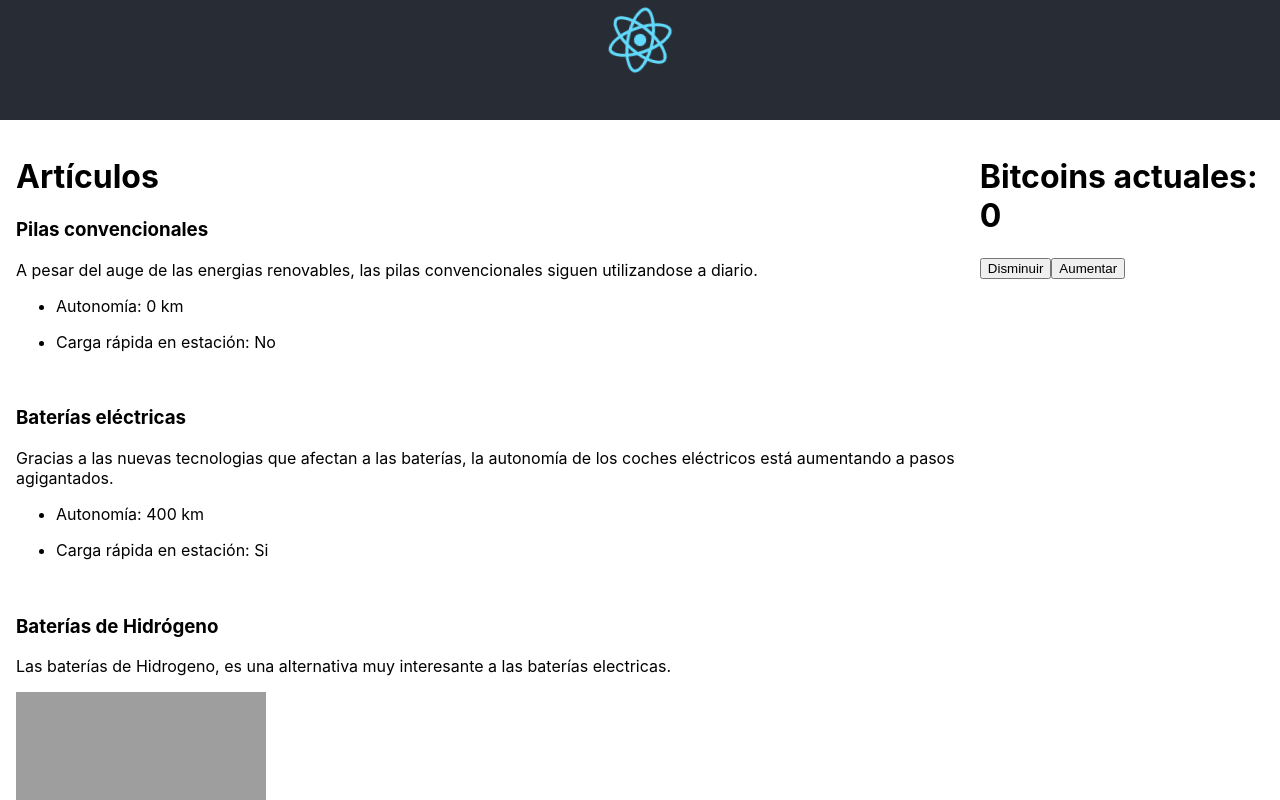
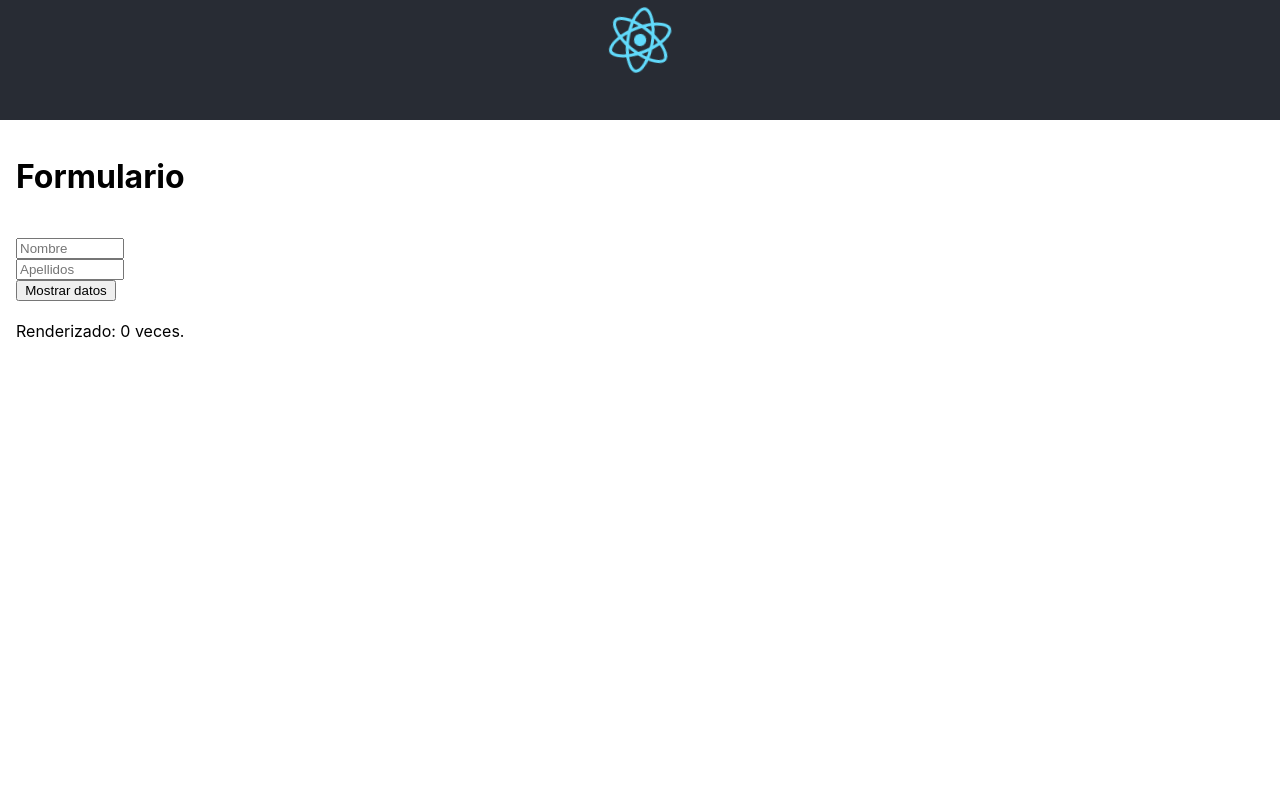
Before and after one commit to itnas89/curso, a React (Create React App) app: page / in a window 1280 px wide. Shown: the top 800 px of the page. Built offline with nearby package versions, Linux system fonts and the light colour scheme; grey boxes are pictures that could not be loaded.

Commit message:
Eventos parte 1

```diff
--- a/src/App.css
+++ b/src/App.css
@@ -10,7 +10,11 @@
 .App-content {
   padding: 2vh;
   display: flex;
-  flex-direction: row;
+  flex-direction: column;
+}
+
+.App-content button, .App-content input {
+  width: 100px
 }
 
 @media (prefers-reduced-motion: no-preference) {
--- a/src/App.jsx
+++ b/src/App.jsx
@@ -1,17 +1,40 @@
+import React, {useState, useEffect, useRef} from 'react'
+
 import logo from './logo.svg'
 import './App.css'
-import Articulo from './Components/Articulo'
-import Bitcoin from './Components/Bitcoin'
 
 function App() {
+  const nombreRef = React.createRef()
+  const apellidosRef = React.createRef()
+
+  const contadorRef = useRef(0)
+
+  const [nombre, setNombre] = useState('')
+  const [apellidos, setApellidos] = useState('')
+  const [resultado, setResultado] = useState('')
+
+  const manejarPulsacion = (event) => {
+    //setResultado(`${nombreRef.current.value} ${apellidosRef.current.value}`)
+    setResultado(Math.random() + "")
+  }
+
+  useEffect(() => {
+    contadorRef.current = contadorRef.current + 1
+  }, [resultado])
   return (
     <div className="App">
       <header className="App-header">
         <img src={logo} className="App-logo" alt="logo" />
       </header>
       <div className="App-content">
-        <Articulo />
-        <Bitcoin />
+        <h1>Formulario</h1><br/>
+        <input type="text" onChange={(e) => {setNombre(e.target.value)}} placeholder="Nombre" ref={nombreRef} />
+        <input type="text" onChange={(e) => {setApellidos(e.target.value)}} placeholder="Apellidos" ref={apellidosRef}/>
+        <button onClick={manejarPulsacion}>Mostrar datos</button><br/>
+        <strong>{resultado}</strong>
+        <div ref={contadorRef}>
+          Renderizado: {contadorRef.current} veces.
+        </div>
       </div>
     </div>
   );
```
